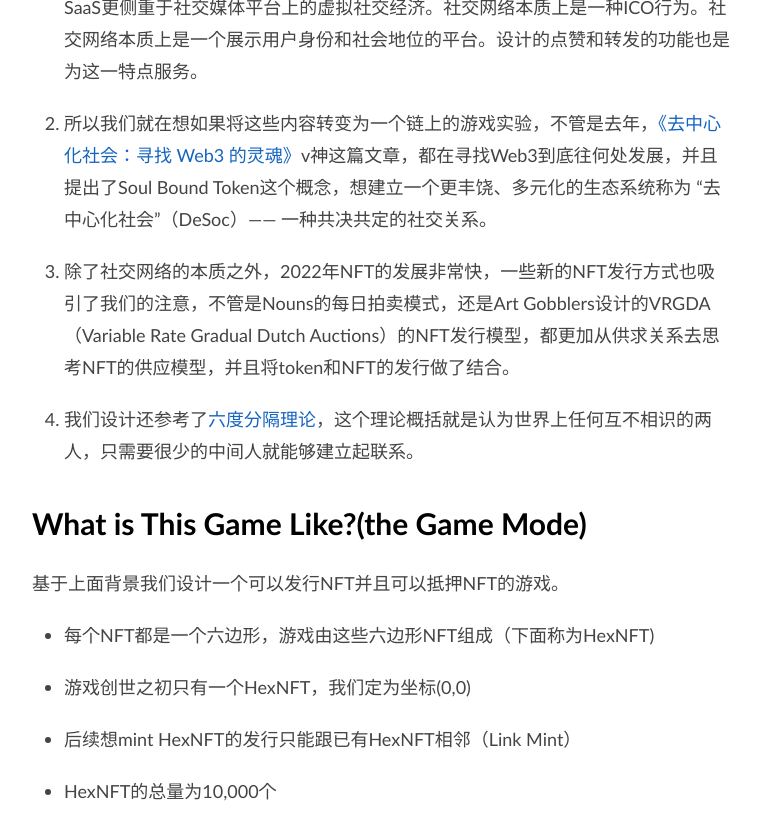
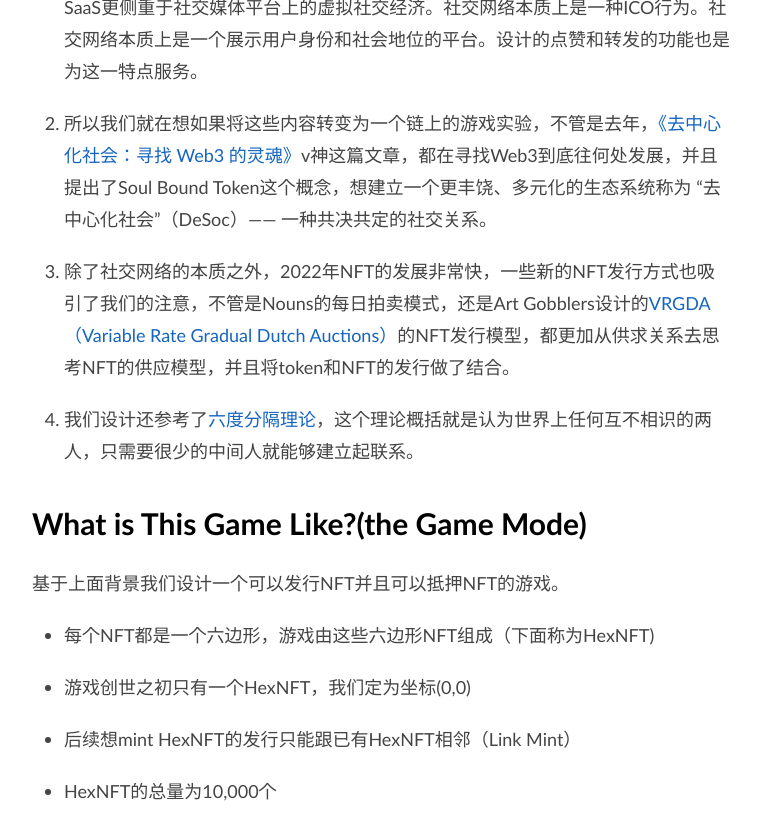
Before and after one commit to shellteo/shellteo.github.io, a Jekyll site: the page built from _posts/2023-03-19-attention-game.markdown, in a window 1280 px wide and 900 px high, scrolled down 1085 px, cut to the strip 0-815 px from the top of the window. Shown: the whole strip, without its empty margins (258-1018 px from the left). Built offline with Jekyll 4.4.1, drawn with Linux system fonts in a browser that asks for light colours; comment, search, counter and statistics services are not loaded; part of the change alters nothing that is shown.

```diff
--- a/_posts/2023-03-19-attention-game.markdown
+++ b/_posts/2023-03-19-attention-game.markdown
@@ -18,7 +18,7 @@ Attention game是一个链上的NFT社交游戏实验。并且赋予了NFT一些
 
 2. 所以我们就在想如果将这些内容转变为一个链上的游戏实验，不管是去年，[《去中心化社会：寻找 Web3 的灵魂》](https://web3caff.com/zh/archives/10440)v神这篇文章，都在寻找Web3到底往何处发展，并且提出了Soul Bound Token这个概念，想建立一个更丰饶、多元化的生态系统称为 “去中心化社会”（DeSoc）——  一种共决共定的社交关系。
 
-3. 除了社交网络的本质之外，2022年NFT的发展非常快，一些新的NFT发行方式也吸引了我们的注意，不管是Nouns的每日拍卖模式，还是Art Gobblers设计的VRGDA（Variable Rate Gradual Dutch Auctions）的NFT发行模型，都更加从供求关系去思考NFT的供应模型，并且将token和NFT的发行做了结合。
+3. 除了社交网络的本质之外，2022年NFT的发展非常快，一些新的NFT发行方式也吸引了我们的注意，不管是Nouns的每日拍卖模式，还是Art Gobblers设计的[VRGDA（Variable Rate Gradual Dutch Auctions）](https://www.paradigm.xyz/2022/08/vrgda)的NFT发行模型，都更加从供求关系去思考NFT的供应模型，并且将token和NFT的发行做了结合。
 
 4. 我们设计还参考了[六度分隔理论](https://en.wikipedia.org/wiki/Six_degrees_of_separation)，这个理论概括就是认为世界上任何互不相识的两人，只需要很少的中间人就能够建立起联系。
 
```
